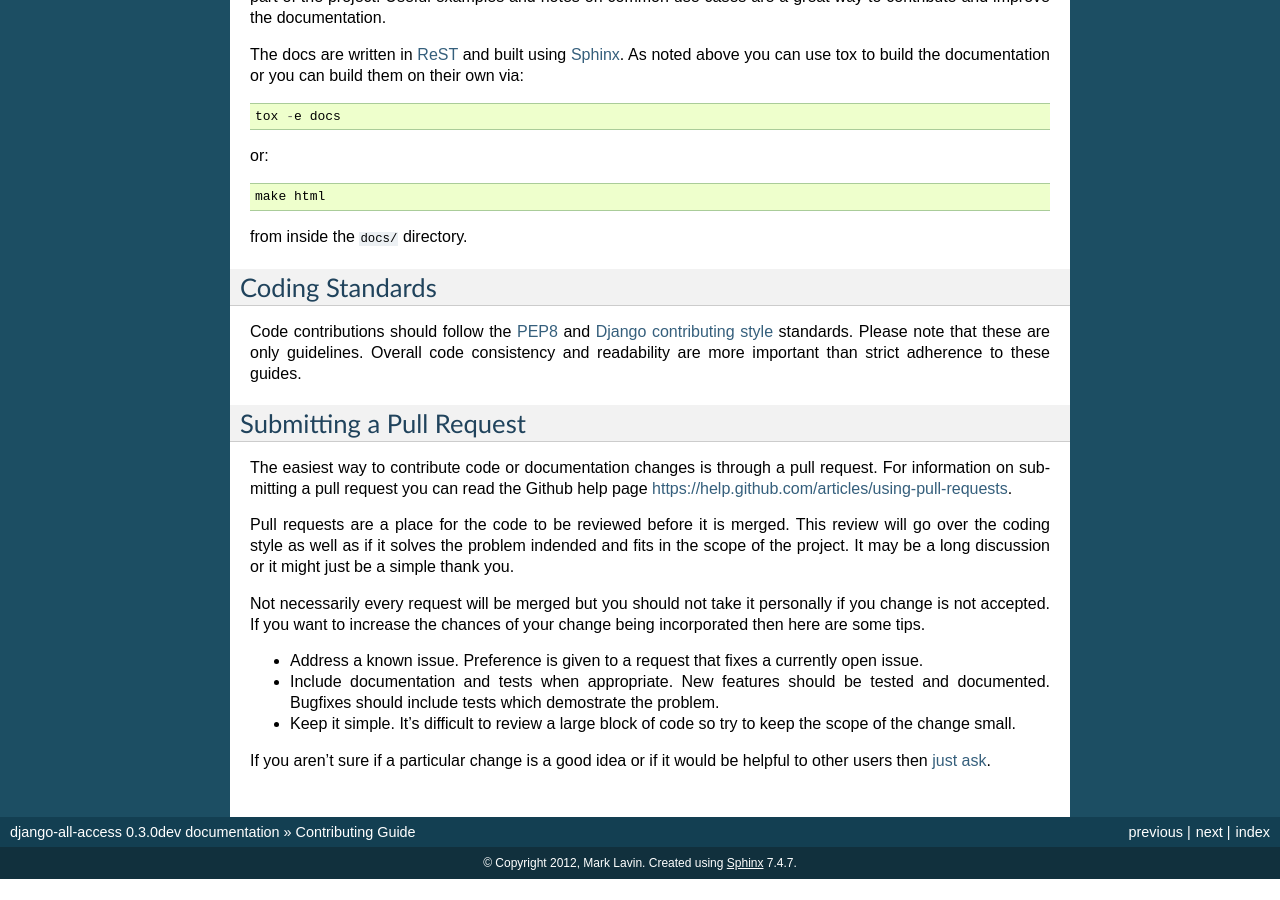
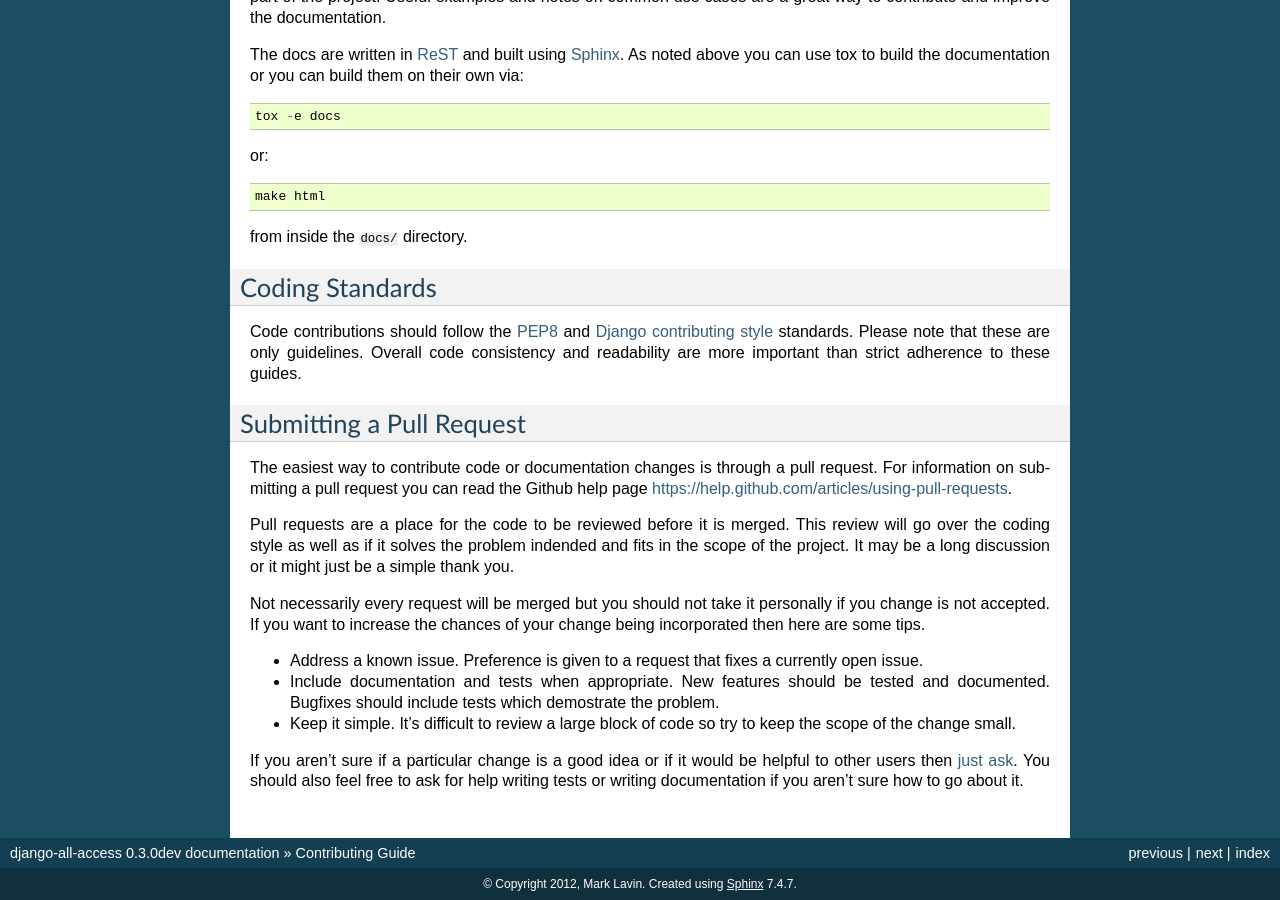
Before and after one commit to mlavin/django-all-access, a Sphinx documentation site: the page built from docs/contributing.rst, in a window 1280 px wide and 900 px high, scrolled down 1112 px. Built offline with Sphinx 7.4.7, drawn with Linux system fonts in a browser that asks for light colours; before the commit the page ends 1991 px from its top, so only the background shows below that.

Commit message:
Note on asking for help writing tests/docs.

```diff
--- a/docs/contributing.rst
+++ b/docs/contributing.rst
@@ -107,4 +107,6 @@ being incorporated then here are some tips.
 - Keep it simple. It's difficult to review a large block of code so try to keep the scope of the change small.
 
 If you aren't sure if a particular change is a good idea or if it would be helpful to
-other users then `just ask <http://groups.google.com/group/django-all-access>`_.
+other users then `just ask <http://groups.google.com/group/django-all-access>`_. You should
+also feel free to ask for help writing tests or writing documentation if you aren't sure
+how to go about it.
```
